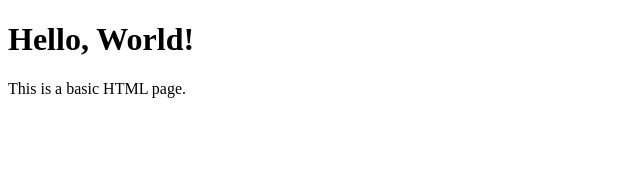
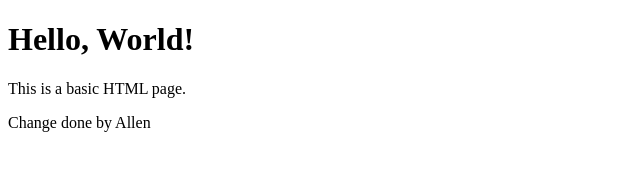
Before and after one commit to Aditya12345-byte/DevOps_EXP2, a plain HTML site: page index.html in a window 1280 px wide. Shown: the whole page, without its empty margins (0-640 px from the left). Drawn offline with Linux system fonts and the light colour scheme.

Commit message:
Change by Allen

```diff
--- a/index.html
+++ b/index.html
@@ -9,6 +9,6 @@
 
     <h1>Hello, World!</h1>
     <p>This is a basic HTML page.</p>
-
+<p> Change done by Allen </p>
 </body>
 </html>
```
